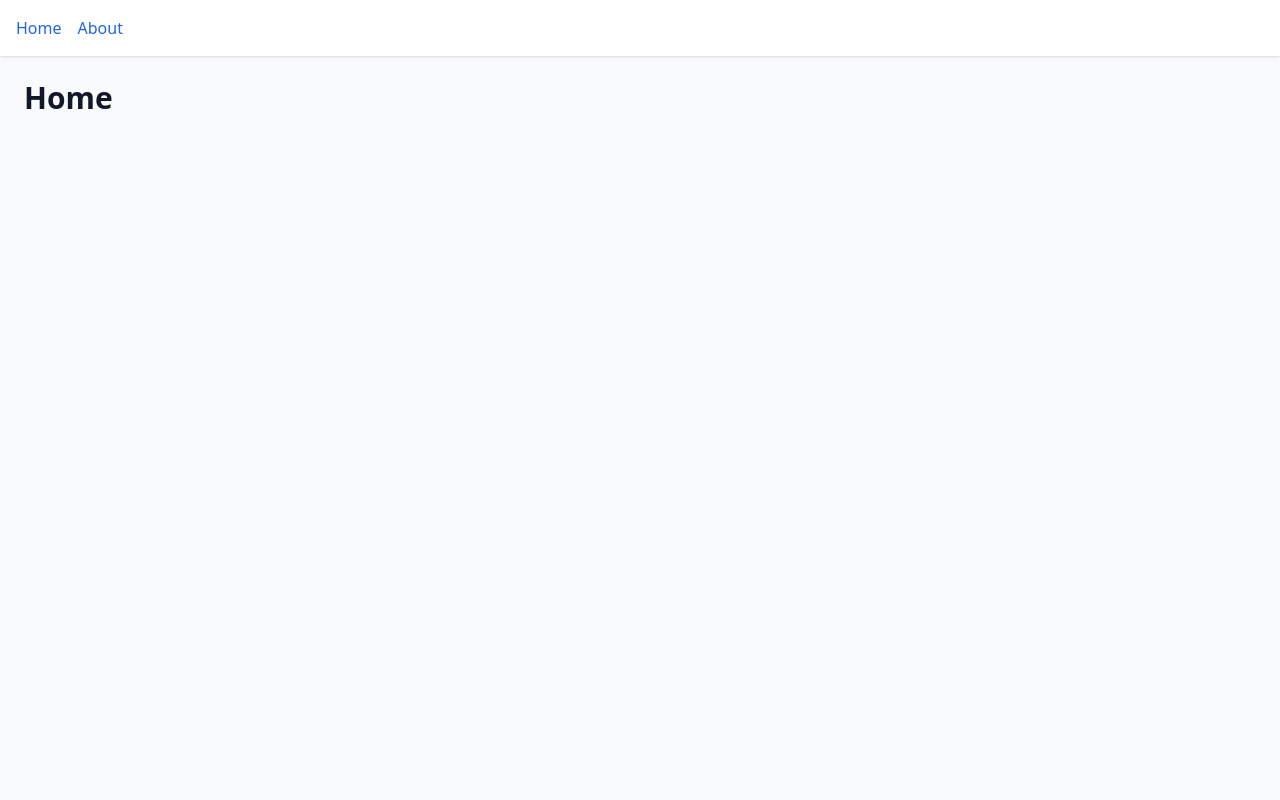
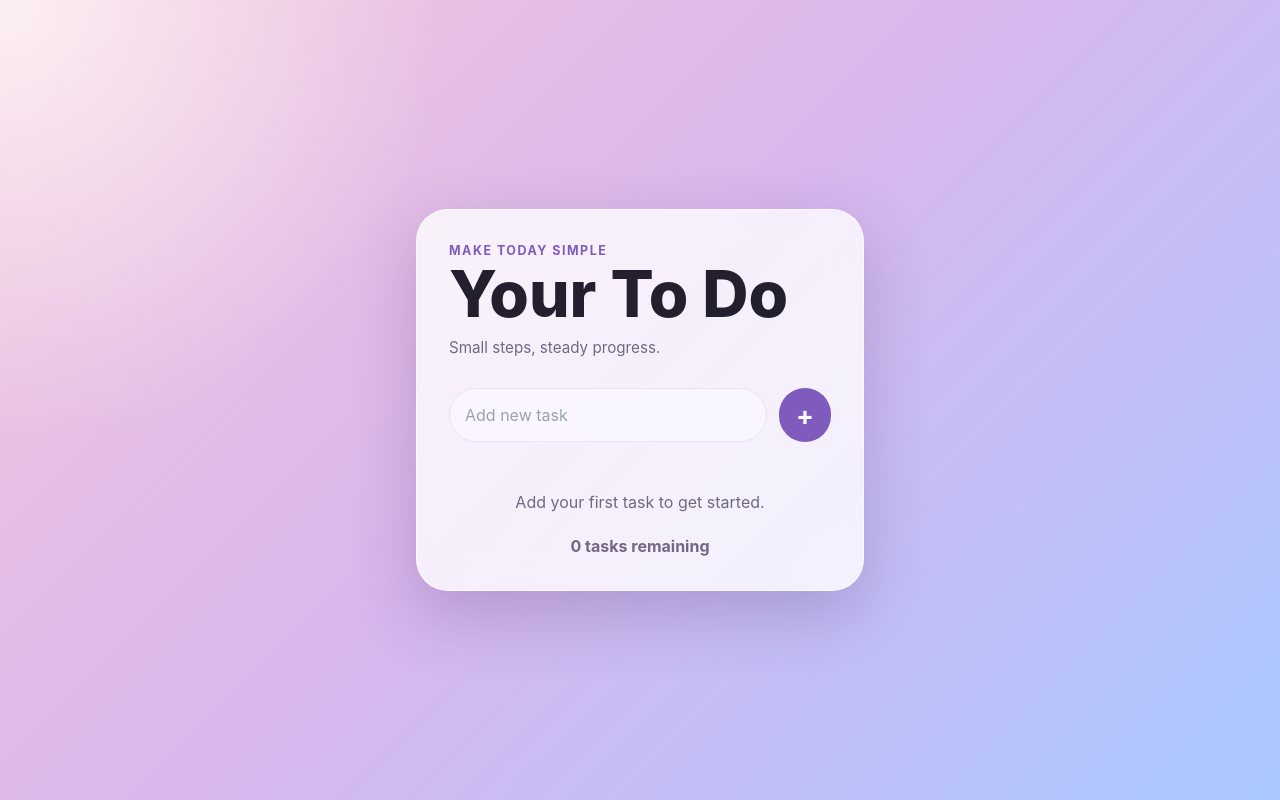
Before and after one commit to bholu-xhawk/xhawk-bholu, a React (Vite) app in the folder apps/web/: page / in a window 1280 px wide. Built offline with nearby package versions, Linux system fonts and the light colour scheme.

Commit message:
XHawk: Add local todo app

```diff
--- a/apps/web/src/App.jsx
+++ b/apps/web/src/App.jsx
@@ -1,27 +1,14 @@
 import React from 'react';
-import { Link, Routes, Route } from 'react-router-dom';
+import { Routes, Route } from 'react-router-dom';
 import Home from './pages/Home.jsx';
-import About from './pages/About.jsx';
 
 export default function App() {
   return (
-    <div className="min-h-screen bg-gray-50 text-gray-900">
-      <nav className="p-4 bg-white shadow">
-        <ul className="flex gap-4">
-          <li>
-            <Link className="text-blue-600 hover:underline" to="/">Home</Link>
-          </li>
-          <li>
-            <Link className="text-blue-600 hover:underline" to="/about">About</Link>
-          </li>
-        </ul>
-      </nav>
-      <main className="p-6">
-        <Routes>
-          <Route path="/" element={<Home />} />
-          <Route path="/about" element={<About />} />
-        </Routes>
-      </main>
-    </div>
+    <main className="todo-app-shell">
+      <Routes>
+        <Route path="/" element={<Home />} />
+        <Route path="*" element={<Home />} />
+      </Routes>
+    </main>
   );
 }
--- a/apps/web/src/index.css
+++ b/apps/web/src/index.css
@@ -2,5 +2,211 @@
 @tailwind components;
 @tailwind utilities;
 
-html, body, #root { height: 100%; }
-body { margin: 0; }
+html,
+body,
+#root {
+  height: 100%;
+}
+
+body {
+  margin: 0;
+  font-family:
+    Inter, ui-sans-serif, system-ui, -apple-system, BlinkMacSystemFont, "Segoe UI",
+    sans-serif;
+  background:
+    radial-gradient(circle at top left, rgba(255, 255, 255, 0.7), transparent 30%),
+    linear-gradient(135deg, #f4c7d9 0%, #d7b7ee 48%, #a9c8ff 100%);
+  color: #241f2f;
+}
+
+button,
+input {
+  font: inherit;
+}
+
+.todo-app-shell {
+  min-height: 100%;
+  display: flex;
+  align-items: center;
+  justify-content: center;
+  padding: 2rem 1rem;
+}
+
+.todo-card {
+  width: min(100%, 28rem);
+  padding: 2rem;
+  border: 1px solid rgba(255, 255, 255, 0.55);
+  border-radius: 2rem;
+  background: rgba(255, 255, 255, 0.78);
+  box-shadow: 0 1.5rem 4rem rgba(74, 46, 110, 0.24);
+  backdrop-filter: blur(18px);
+}
+
+.todo-eyebrow,
+.todo-quote,
+.todo-count,
+.todo-empty {
+  margin: 0;
+}
+
+.todo-eyebrow {
+  color: #7f5bbd;
+  font-size: 0.78rem;
+  font-weight: 700;
+  letter-spacing: 0.12em;
+  text-transform: uppercase;
+}
+
+.todo-card h1 {
+  margin: 0.25rem 0 0;
+  font-size: clamp(2.25rem, 10vw, 4rem);
+  font-weight: 800;
+  line-height: 0.95;
+}
+
+.todo-quote {
+  margin-top: 0.75rem;
+  color: #736783;
+  font-size: 0.95rem;
+}
+
+.todo-form {
+  display: flex;
+  gap: 0.75rem;
+  margin-top: 1.75rem;
+}
+
+.todo-form input,
+.todo-edit-input {
+  min-width: 0;
+  border: 0;
+  outline: 0;
+  color: #241f2f;
+  background: #f9f6ff;
+}
+
+.todo-form input {
+  flex: 1;
+  padding: 0.95rem 1rem;
+  border-radius: 999px;
+  box-shadow: inset 0 0 0 1px rgba(127, 91, 189, 0.12);
+}
+
+.todo-form input:focus,
+.todo-edit-input:focus {
+  box-shadow: 0 0 0 3px rgba(127, 91, 189, 0.24);
+}
+
+.todo-form button {
+  width: 3.25rem;
+  border: 0;
+  border-radius: 999px;
+  background: #7f5bbd;
+  color: #ffffff;
+  cursor: pointer;
+  font-size: 1.65rem;
+  font-weight: 700;
+  line-height: 1;
+  transition:
+    background 160ms ease,
+    transform 160ms ease;
+}
+
+.todo-form button:hover,
+.todo-form button:focus-visible {
+  background: #6948a7;
+  transform: translateY(-1px);
+}
+
+.todo-list {
+  display: grid;
+  gap: 0.75rem;
+  padding: 0;
+  margin: 1.5rem 0 0;
+  list-style: none;
+}
+
+.todo-row {
+  display: grid;
+  grid-template-columns: auto minmax(0, 1fr) auto;
+  align-items: center;
+  gap: 0.75rem;
+  padding: 0.85rem 0.9rem;
+  border-radius: 1.15rem;
+  background: #ffffff;
+  box-shadow: 0 0.75rem 1.5rem rgba(74, 46, 110, 0.08);
+}
+
+.todo-row input[type="checkbox"] {
+  width: 1.15rem;
+  height: 1.15rem;
+  accent-color: #7f5bbd;
+  cursor: pointer;
+}
+
+.todo-title-button {
+  overflow: hidden;
+  padding: 0;
+  border: 0;
+  background: transparent;
+  color: inherit;
+  cursor: text;
+  text-align: left;
+  text-overflow: ellipsis;
+  white-space: nowrap;
+}
+
+.todo-row-completed .todo-title-button {
+  color: #9b91a8;
+  text-decoration: line-through;
+}
+
+.todo-edit-input {
+  width: 100%;
+  padding: 0.45rem 0.65rem;
+  border-radius: 0.65rem;
+}
+
+.todo-delete-button {
+  width: 2rem;
+  height: 2rem;
+  border: 0;
+  border-radius: 999px;
+  background: #fff0f4;
+  color: #b8325f;
+  cursor: pointer;
+  font-size: 1.25rem;
+  line-height: 1;
+}
+
+.todo-delete-button:hover,
+.todo-delete-button:focus-visible {
+  background: #ffd9e3;
+}
+
+.todo-empty,
+.todo-count {
+  color: #736783;
+  text-align: center;
+}
+
+.todo-empty {
+  margin-top: 1.5rem;
+}
+
+.todo-count {
+  margin-top: 1.25rem;
+  font-weight: 700;
+}
+
+.sr-only {
+  position: absolute;
+  width: 1px;
+  height: 1px;
+  padding: 0;
+  margin: -1px;
+  overflow: hidden;
+  clip: rect(0, 0, 0, 0);
+  white-space: nowrap;
+  border: 0;
+}
--- a/apps/web/src/pages/Home.jsx
+++ b/apps/web/src/pages/Home.jsx
@@ -1,5 +1,201 @@
-import React from 'react';
+import React, { useEffect, useMemo, useState } from 'react';
+
+export const LOCAL_STORAGE_KEY = 'your-todo.todos';
+
+function createTodo(text) {
+  return {
+    id: `${Date.now()}-${Math.random().toString(36).slice(2)}`,
+    text,
+    completed: false,
+  };
+}
+
+function isSavedTodo(todo) {
+  return (
+    todo &&
+    typeof todo.id === 'string' &&
+    typeof todo.text === 'string' &&
+    typeof todo.completed === 'boolean'
+  );
+}
+
+function loadSavedTodos() {
+  if (typeof window === 'undefined') {
+    return [];
+  }
+
+  try {
+    const savedTodos = window.localStorage.getItem(LOCAL_STORAGE_KEY);
+
+    if (!savedTodos) {
+      return [];
+    }
+
+    const parsedTodos = JSON.parse(savedTodos);
+    return Array.isArray(parsedTodos) ? parsedTodos.filter(isSavedTodo) : [];
+  } catch {
+    return [];
+  }
+}
 
 export default function Home() {
-  return <h1 className="text-3xl font-bold">Home</h1>;
+  const [todos, setTodos] = useState(loadSavedTodos);
+  const [newTodoText, setNewTodoText] = useState('');
+  const [editingTodo, setEditingTodo] = useState(null);
+
+  useEffect(() => {
+    window.localStorage.setItem(LOCAL_STORAGE_KEY, JSON.stringify(todos));
+  }, [todos]);
+
+  const remainingCount = useMemo(
+    () => todos.filter((todo) => !todo.completed).length,
+    [todos]
+  );
+
+  const handleAddTodo = (event) => {
+    event.preventDefault();
+
+    const trimmedText = newTodoText.trim();
+    if (!trimmedText) {
+      return;
+    }
+
+    setTodos((currentTodos) => [...currentTodos, createTodo(trimmedText)]);
+    setNewTodoText('');
+  };
+
+  const handleToggleTodo = (todoId) => {
+    setTodos((currentTodos) =>
+      currentTodos.map((todo) =>
+        todo.id === todoId ? { ...todo, completed: !todo.completed } : todo
+      )
+    );
+  };
+
+  const handleDeleteTodo = (todoId) => {
+    setTodos((currentTodos) => currentTodos.filter((todo) => todo.id !== todoId));
+
+    if (editingTodo?.id === todoId) {
+      setEditingTodo(null);
+    }
+  };
+
+  const handleStartEdit = (todo) => {
+    setEditingTodo({ id: todo.id, text: todo.text });
+  };
+
+  const handleSaveEdit = () => {
+    if (!editingTodo) {
+      return;
+    }
+
+    const trimmedText = editingTodo.text.trim();
+
+    if (trimmedText) {
+      setTodos((currentTodos) =>
+        currentTodos.map((todo) =>
+          todo.id === editingTodo.id ? { ...todo, text: trimmedText } : todo
+        )
+      );
+    }
+
+    setEditingTodo(null);
+  };
+
+  const handleEditKeyDown = (event) => {
+    if (event.key === 'Enter') {
+      handleSaveEdit();
+    }
+
+    if (event.key === 'Escape') {
+      setEditingTodo(null);
+    }
+  };
+
+  return (
+    <section className="todo-card" aria-labelledby="todo-heading">
+      <p className="todo-eyebrow">Make today simple</p>
+      <h1 id="todo-heading">Your To Do</h1>
+      <p className="todo-quote">Small steps, steady progress.</p>
+
+      <form className="todo-form" onSubmit={handleAddTodo}>
+        <label className="sr-only" htmlFor="new-todo">
+          Add new task
+        </label>
+        <input
+          id="new-todo"
+          type="text"
+          value={newTodoText}
+          onChange={(event) => setNewTodoText(event.target.value)}
+          placeholder="Add new task"
+        />
+        <button type="submit" aria-label="Add todo">
+          +
+        </button>
+      </form>
+
+      <ul className="todo-list" aria-label="Todo list">
+        {todos.map((todo) => {
+          const isEditing = editingTodo?.id === todo.id;
+
+          return (
+            <li
+              className={`todo-row${todo.completed ? ' todo-row-completed' : ''}`}
+              key={todo.id}
+            >
+              <input
+                type="checkbox"
+                checked={todo.completed}
+                onChange={() => handleToggleTodo(todo.id)}
+                aria-label={`Mark ${todo.text} ${
+                  todo.completed ? 'incomplete' : 'complete'
+                }`}
+              />
+
+              {isEditing ? (
+                <input
+                  className="todo-edit-input"
+                  type="text"
+                  value={editingTodo.text}
+                  onBlur={handleSaveEdit}
+                  onChange={(event) =>
+                    setEditingTodo({ ...editingTodo, text: event.target.value })
+                  }
+                  onKeyDown={handleEditKeyDown}
+                  aria-label={`Edit todo ${todo.text}`}
+                  autoFocus
+                />
+              ) : (
+                <button
+                  className="todo-title-button"
+                  type="button"
+                  onClick={() => handleStartEdit(todo)}
+                  aria-label={`Edit ${todo.text}`}
+                >
+                  {todo.text}
+                </button>
+              )}
+
+              <button
+                className="todo-delete-button"
+                type="button"
+                onClick={() => handleDeleteTodo(todo.id)}
+                aria-label={`Delete ${todo.text}`}
+              >
+                ×
+              </button>
+            </li>
+          );
+        })}
+      </ul>
+
+      {todos.length === 0 ? (
+        <p className="todo-empty">Add your first task to get started.</p>
+      ) : null}
+
+      <p className="todo-count" aria-live="polite">
+        {remainingCount} {remainingCount === 1 ? 'task' : 'tasks'} remaining
+      </p>
+    </section>
+  );
 }
```
Also changed, not shown: 1 other file (tests, documents, lock files or other folders).
